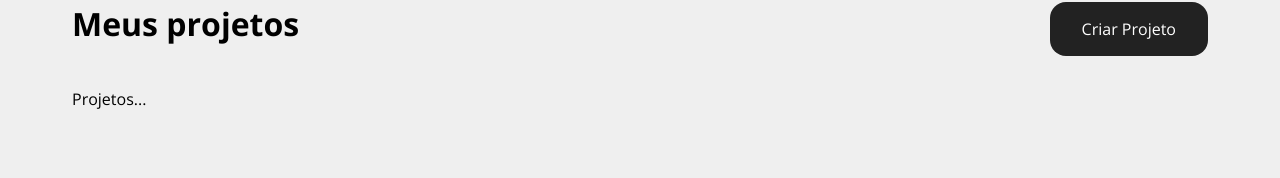
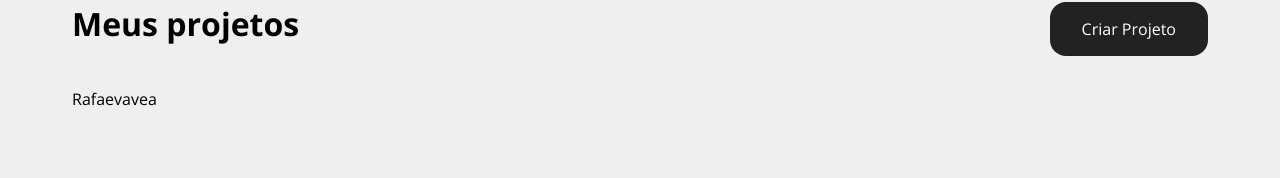
Before and after one commit to RafaelHDSV/Costs, a React (Create React App) app: page /projects in a window 1280 px wide. Shown: the part 131-309 px from the top of the page. Built offline with nearby package versions, Linux system fonts and the light colour scheme; data requests are answered from the project's data file; the HTML template or start-up script is replaced by a standard one.

Commit message:
Updating project card

```diff
--- a/db.json
+++ b/db.json
@@ -1,5 +1,28 @@
 {
-  "projects": [],
+  "projects": [
+    {
+      "name": "Rafa",
+      "budget": "1654",
+      "category": {
+        "id": "4",
+        "name": "Planejamento"
+      },
+      "cost": 0,
+      "services": [],
+      "id": 1
+    },
+    {
+      "name": "evavea",
+      "budget": "2347",
+      "category": {
+        "id": "1",
+        "name": "Infra"
+      },
+      "cost": 0,
+      "services": [],
+      "id": 2
+    }
+  ],
   "categories": [
     {
       "id": 1,
--- a/src/components/pages/Projects.js
+++ b/src/components/pages/Projects.js
@@ -41,7 +41,11 @@ const Projects = () => {
             {message && <Message type='sucess' msg={message}></Message>}
 
             <Container customClass='start'>
-                <p>Projetos...</p>
+                {projects.length > 0 && (
+                    projects.map((project) => (
+                        <ProjectCard id={project.id} name={project.name} budget={project.budget} category={project.category.name} key={project.id}></ProjectCard>
+                    ))
+                )}
             </Container>
         </div>
     )
--- a/src/components/project/ProjectCard.js
+++ b/src/components/project/ProjectCard.js
@@ -5,7 +5,7 @@ import styles from './ProjectCard.module.css'
 
 const ProjectCard = ({ id, name, budget, category, handleRemove }) => {
     return (
-        <div>ProjectCard</div>
+        <p>{name}</p>
     )
 }
 
```
